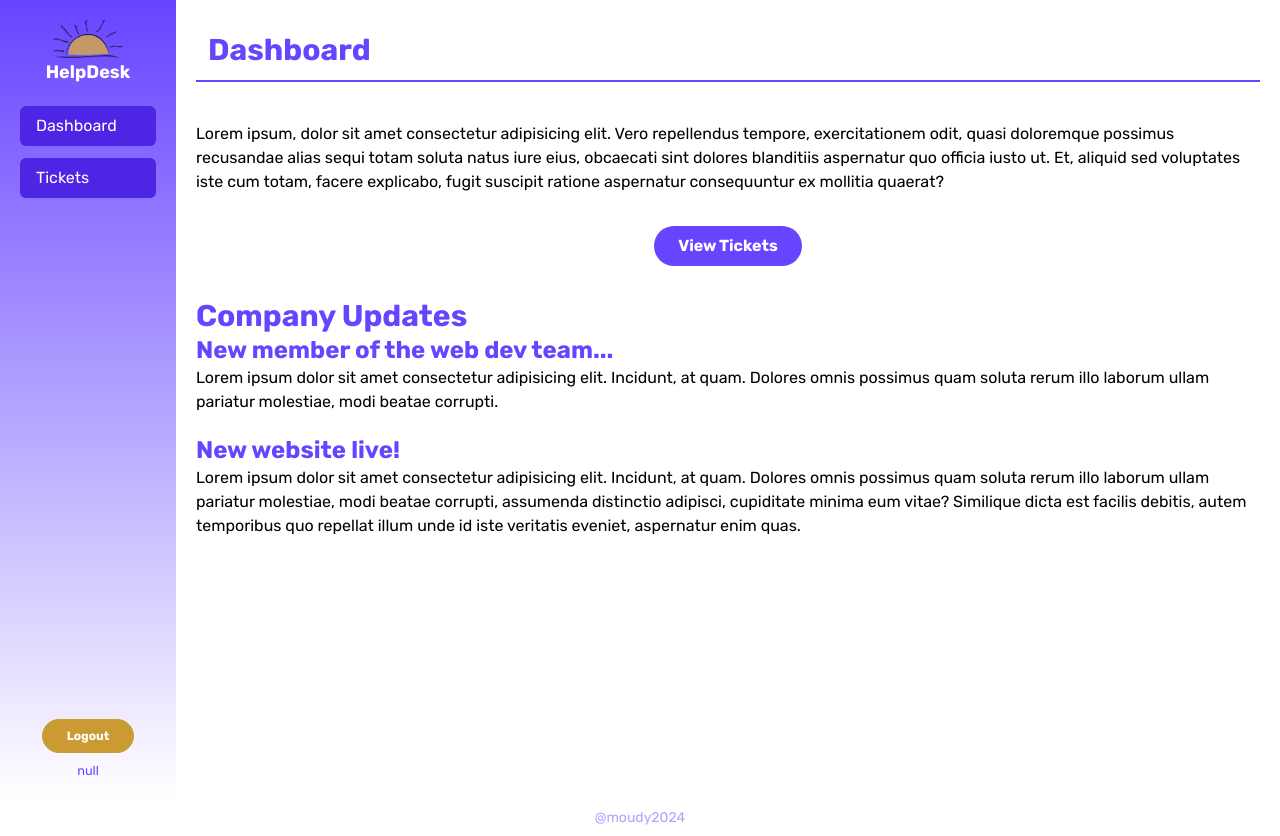
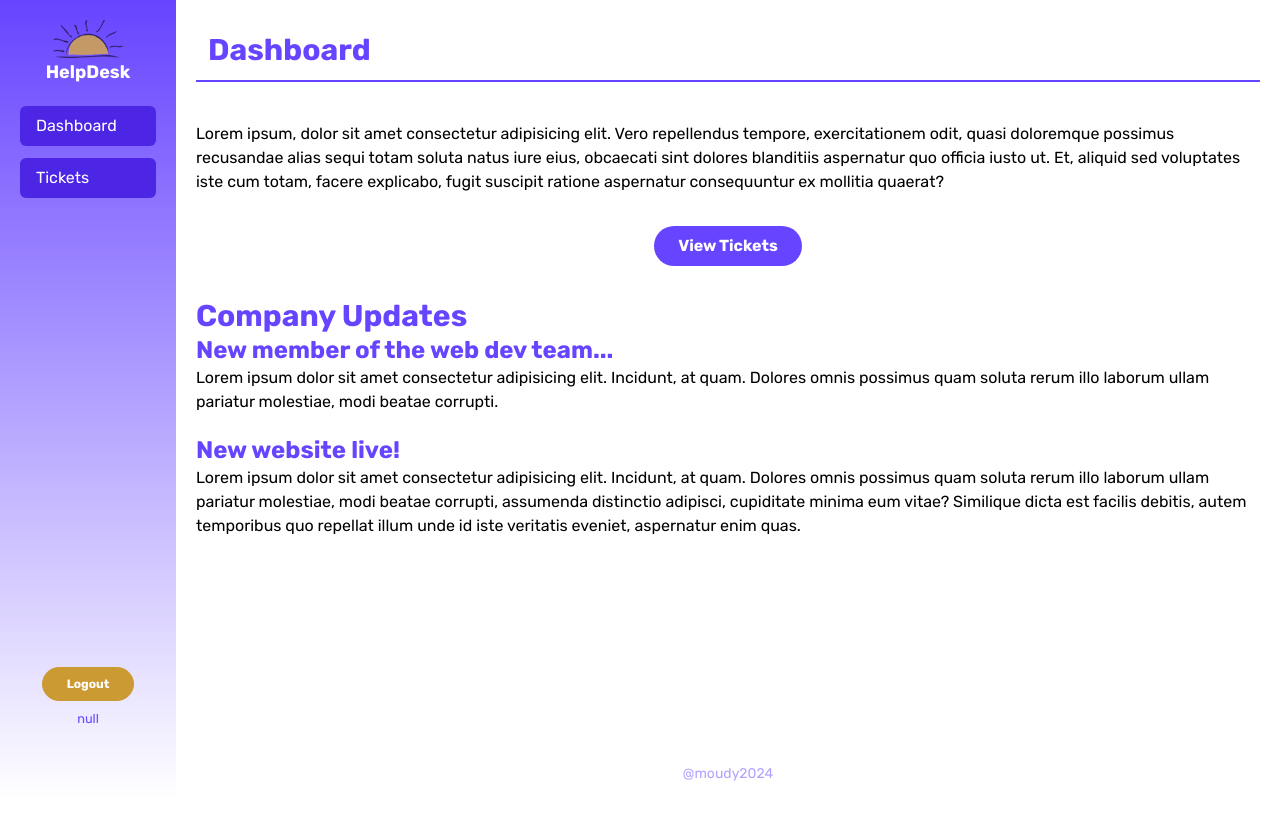
Before and after one commit to emoudy/helpdesk, a Next.js app: page / in a window 1280 px wide. After the commit the page ends 800 px from the top, so only its background shows below. Built offline with nearby package versions, Linux system fonts and the light colour scheme; no server answers.

Commit message:
Fixing footer on layouts

```diff
--- a/app/(auth)/layout.tsx
+++ b/app/(auth)/layout.tsx
@@ -1,5 +1,6 @@
 import { ReactNode } from 'react';
 import MainHeader from '@/(dashboard)/components/header/MainHeader';
+import Footer from '@/(dashboard)/components/content/footer/Footer';
 
 interface AuthLayoutsProps {
   children: ReactNode;
@@ -7,10 +8,13 @@ interface AuthLayoutsProps {
 
 export default function AuthLayouts({ children }: AuthLayoutsProps) {
   return (
-    <div>
-      <header className='md:mt-10'>
+    <div className='md:flex flex-col justify-center bg-white'>
+      <header>
         <MainHeader />
       </header>
       <main aria-label="Main Content">{children}</main>
+      <footer className="z-0 row-start-4 col-start-2 text-center py-2 text-sm text-primary bg-white text-opacity-50">
+        <Footer />
+      </footer>
     </div>);
 }
--- a/app/(dashboard)/layout.tsx
+++ b/app/(dashboard)/layout.tsx
@@ -16,9 +16,9 @@ export default async function DashboardLayout({ children }: DashboardLayoutProps
   } = await supabase.auth.getUser();
 
   return (
-    <div className="md:h-screen md:grid md:grid-cols-[11rem_1fr] md:grid-rows-[auto_1fr_auto]">
+    <div className="bg-gradient-to-b from-primary to-white bg-no-repeat md:h-screen md:grid md:grid-cols-[11rem_1fr] md:grid-rows-[auto_1fr_auto_auto]">
       <header>
-        <MainHeader />
+        <MainHeader small />
       </header>
       <nav className='md:row-start-2 md:h-full'>
         <NavBar />
@@ -27,6 +27,9 @@ export default async function DashboardLayout({ children }: DashboardLayoutProps
       <section>
         <Logout user={user} />
       </section>
+      <footer className="z-0 row-start-4 col-start-2 text-center py-2 text-sm text-primary bg-white text-opacity-50">
+        <Footer />
+      </footer>
     </div>
   );
 }
--- a/app/layout.tsx
+++ b/app/layout.tsx
@@ -25,10 +25,7 @@ interface RootLayoutProps {
 export default function RootLayout({ children }: RootLayoutProps) {
   return (
     <html lang="en" className="flex flex-col min-h-screen">
-      <body className={`${rubik.className} bg-gradient-to-b from-primary to-white bg-no-repeat`}>{children}</body>
-      <div className="mt-auto">
-        <Footer />
-      </div>
+      <body className={rubik.className}>{children}</body>
     </html>
   );
 }
```
